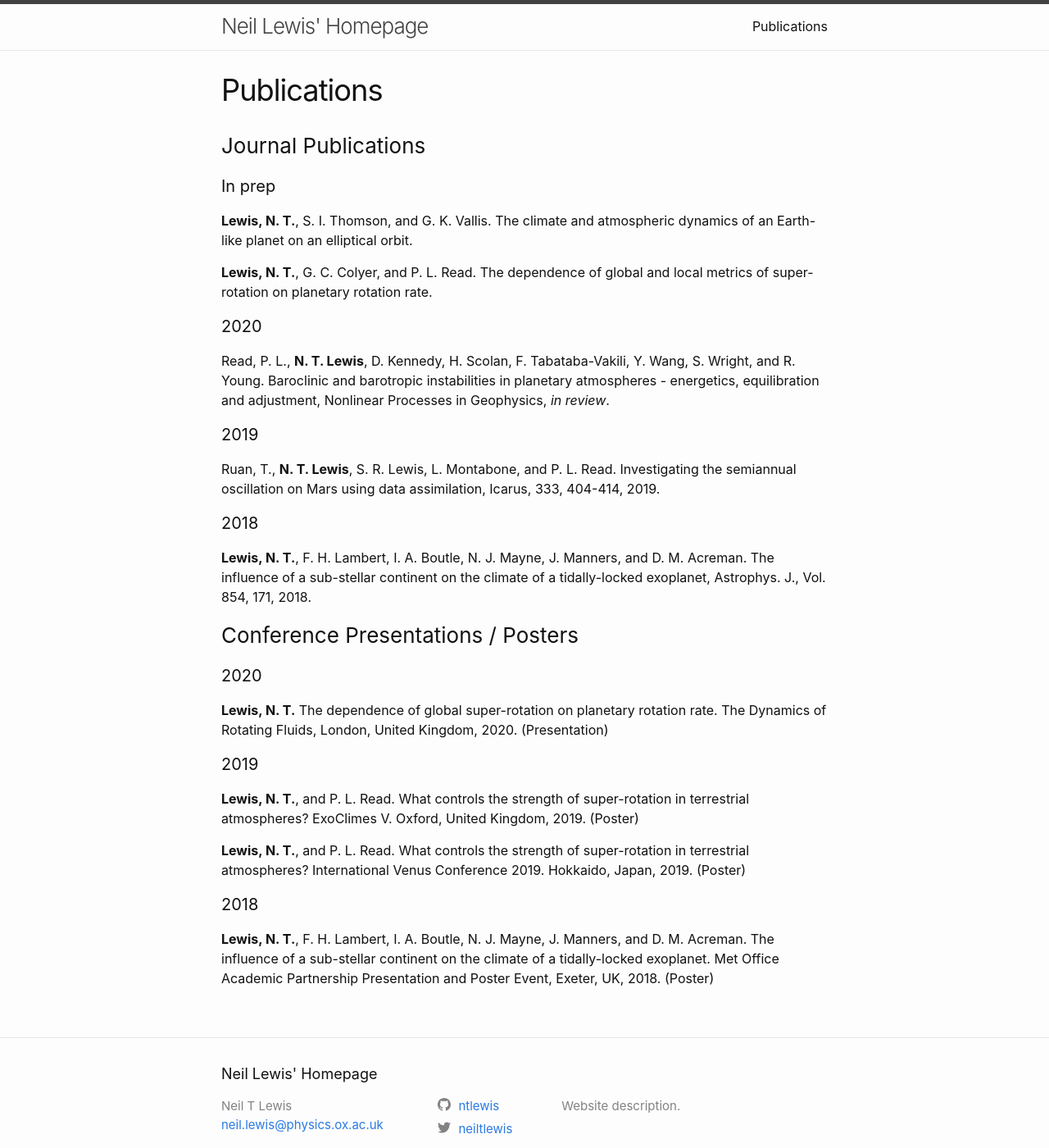
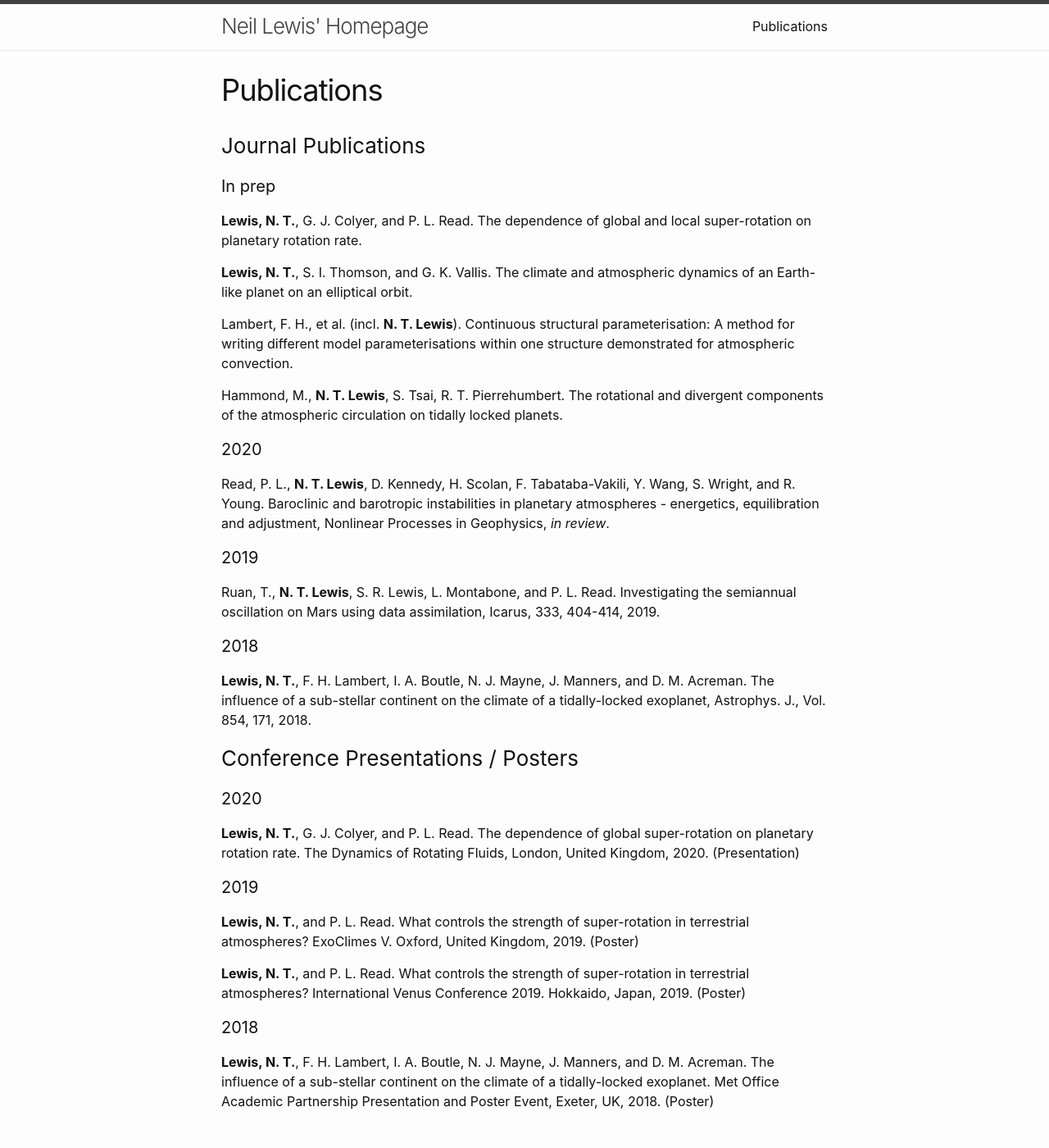
Before and after one commit to ntlewis/ntlewis.github.io, a Jekyll site: the page built from publications.md, in a window 1280 px wide and 1400 px high. Shown: the whole window at 82% size. Built offline with Jekyll 4.4.1, drawn with Linux system fonts in a browser that asks for light colours.

Commit message:
Update publications.md

```diff
--- a/publications.md
+++ b/publications.md
@@ -7,9 +7,14 @@ permalink: /publications/
 ### Journal Publications
 
 #### In prep
+**Lewis, N. T.**, G. J. Colyer, and P. L. Read. The dependence of global and local super-rotation on planetary rotation rate.
+
 **Lewis, N. T.**, S. I. Thomson, and G. K. Vallis. The climate and atmospheric dynamics of an Earth-like planet on an elliptical orbit.
 
-**Lewis, N. T.**, G. C. Colyer, and P. L. Read. The dependence of global and local metrics of super-rotation on planetary rotation rate.
+Lambert, F. H., et al. (incl. **N. T. Lewis**). Continuous structural parameterisation: A method for writing different model parameterisations within one structure demonstrated for atmospheric convection.
+
+Hammond, M., **N. T. Lewis**, S. Tsai, R. T. Pierrehumbert. The rotational and divergent components of the atmospheric circulation on tidally locked planets.
+
 
 #### 2020
 Read, P. L., **N. T. Lewis**, D. Kennedy, H. Scolan, F. Tabataba-Vakili, Y. Wang, S. Wright, and R. Young. Baroclinic and barotropic instabilities in planetary atmospheres - energetics, equilibration and adjustment, Nonlinear Processes in Geophysics, *in review*.
@@ -25,7 +30,7 @@ Ruan, T., **N. T. Lewis**, S. R. Lewis, L. Montabone, and P. L. Read. Investigat
 ### Conference Presentations / Posters
 
 #### 2020
-**Lewis, N. T.** The dependence of global super-rotation on planetary rotation rate. The Dynamics of Rotating Fluids, London, United Kingdom, 2020. (Presentation)
+**Lewis, N. T.**, G. J. Colyer, and P. L. Read. The dependence of global super-rotation on planetary rotation rate. The Dynamics of Rotating Fluids, London, United Kingdom, 2020. (Presentation)
 
 #### 2019
 **Lewis, N. T.**, and P. L. Read. What controls the strength of super-rotation in terrestrial atmospheres? ExoClimes V. Oxford, United Kingdom, 2019. (Poster)
```
